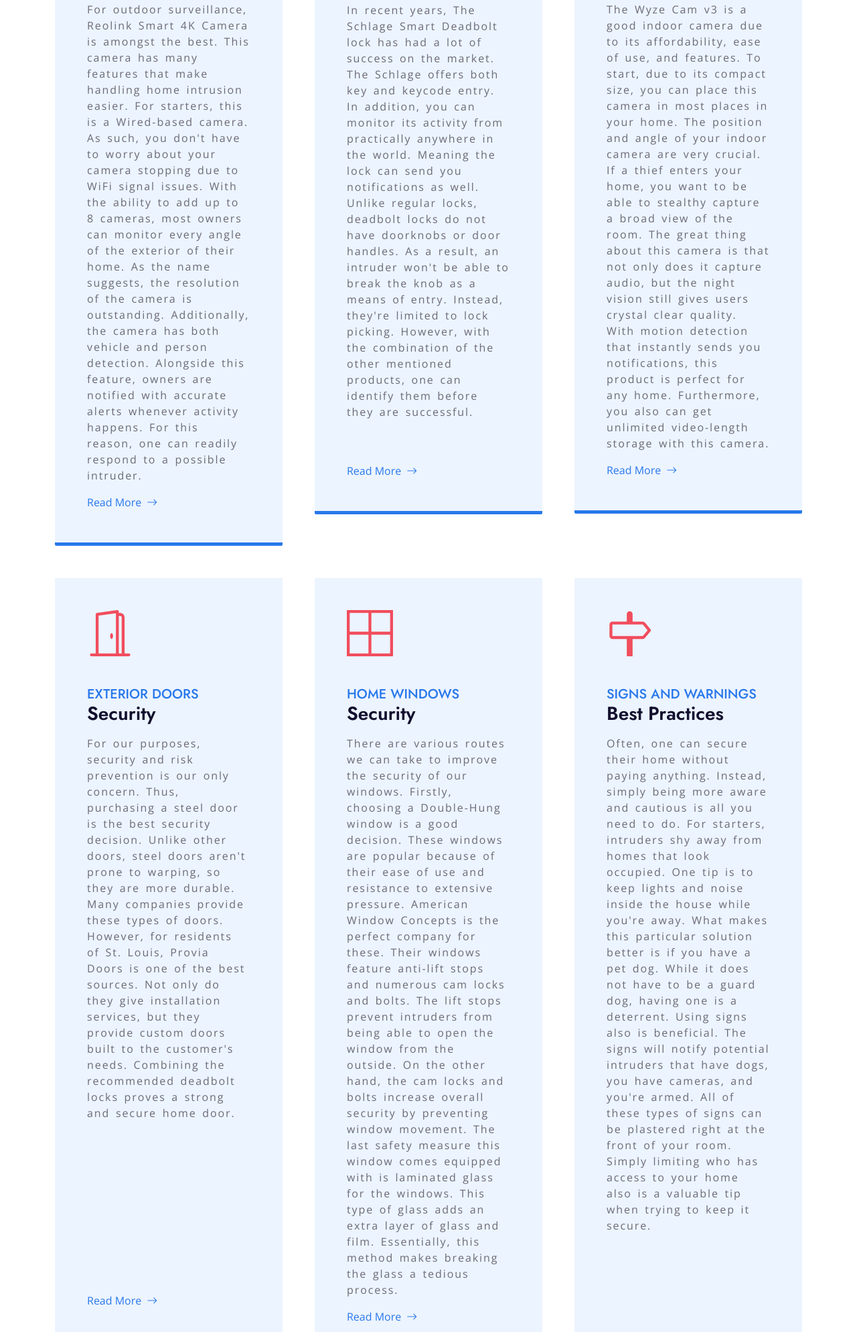
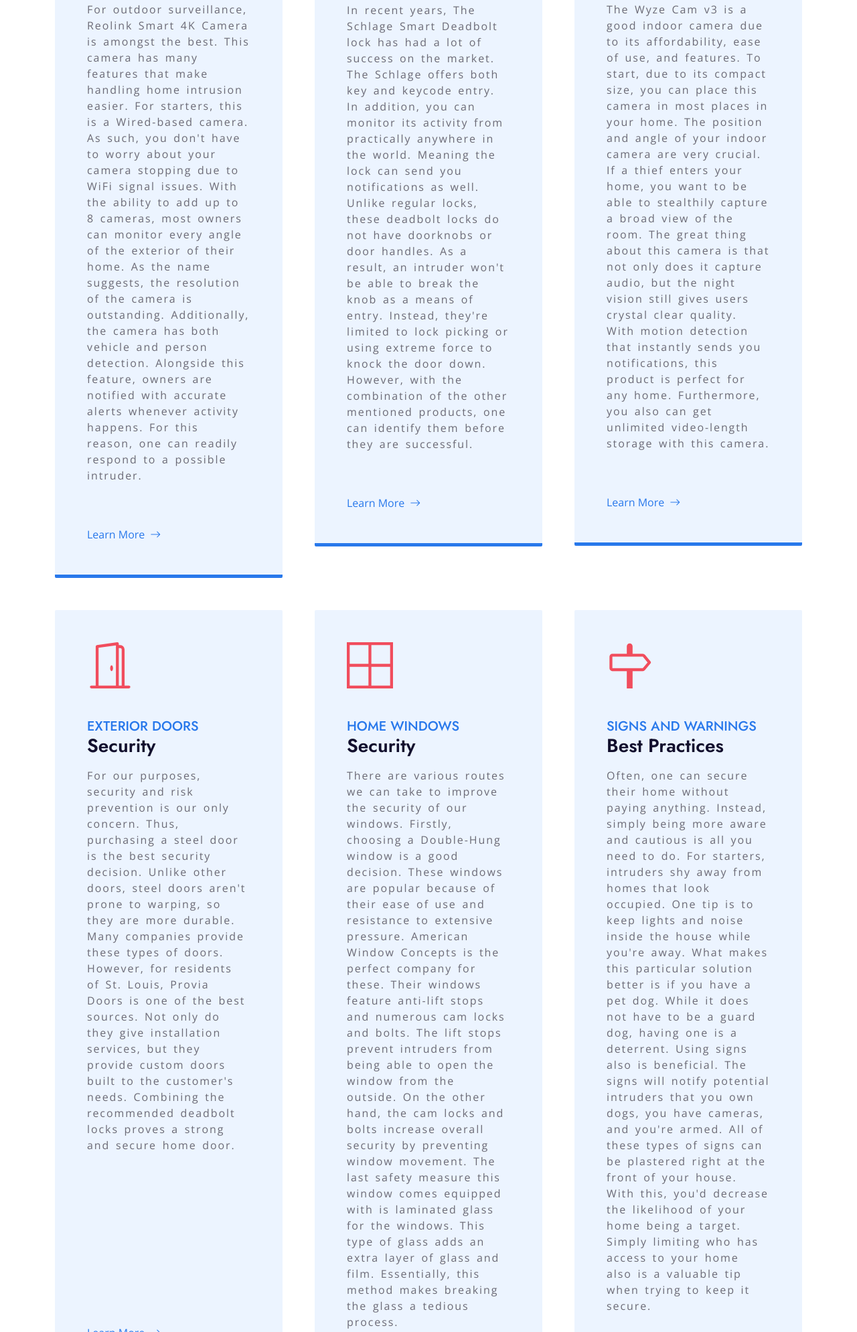
Before and after one commit to Blakley/Home-Security, a plain HTML site: page protection.html in a window 1280 px wide. Shown: the part 811-2800 px from the top of the page at 67% size. Drawn offline with nearby package versions, Linux system fonts and the light colour scheme; files whose address does not match are found by name.

Commit message:
Fixed Website Spelling Errors

```diff
--- a/protection.html
+++ b/protection.html
@@ -93,8 +93,9 @@
                                 Alongside this feature, owners are notified with accurate alerts whenever activity happens.
                                 For this reason, one can readily respond to a possible intruder.
                             </p>
+                            </br></br>
                             <!-- Link -->
-                            <a href="https://reolink.com/product/rlc-820a/">Read More<i class="bi bi-arrow-right ms-2"></i></a>
+                            <a href="https://reolink.com/product/rlc-820a/">Learn More<i class="bi bi-arrow-right ms-2"></i></a>
                         </div>
                     </div>
                 </div>
@@ -115,14 +116,14 @@
                                 The Schlage offers both key and keycode entry.
                                 In addition, you can monitor its activity from practically anywhere in the world.
                                 Meaning the lock can send you notifications as well.
-                                Unlike regular locks, deadbolt locks do not have doorknobs or door handles.
+                                Unlike regular locks, these deadbolt locks do not have doorknobs or door handles.
                                 As a result, an intruder won't be able to break the knob as a means of entry.
-                                Instead, they're limited to lock picking.
+                                Instead, they're limited to lock picking or using extreme force to knock the door down.
                                 However, with the combination of the other mentioned products, one can identify them before they are successful.
                             </p>
                             </br></br>
                             <!-- Link -->
-                            <a href="https://www.schlage.com/en/home/products/BE469NXCENFFF.html">Read More<i class="bi bi-arrow-right ms-2"></i></a>
+                            <a href="https://www.schlage.com/en/home/products/BE469NXCENFFF.html">Learn More<i class="bi bi-arrow-right ms-2"></i></a>
                         </div>
                     </div>
                 </div>
@@ -139,13 +140,14 @@
                                 The Wyze Cam v3 is a good indoor camera due to its affordability, ease of use, and features.
                                 To start, due to its compact size, you can place this camera in most places in your home.
                                 The position and angle of your indoor camera are very crucial.
-                                If a thief enters your home, you want to be able to stealthy capture a broad view of the room.
+                                If a thief enters your home, you want to be able to stealthily capture a broad view of the room.
                                 The great thing about this camera is that not only does it capture audio, but the night vision still gives users crystal clear quality.
                                 With motion detection that instantly sends you notifications, this product is perfect for any home.
                                 Furthermore, you also can get unlimited video-length storage with this camera.
                             </p>
+                            </br></br>
                             <!-- Link -->
-                            <a href="https://www.wyze.com/products/wyze-cam?related_selling_plan=41618559008930">Read More<i class="bi bi-arrow-right ms-2"></i></a>
+                            <a href="https://www.wyze.com/products/wyze-cam?related_selling_plan=41618559008930">Learn More<i class="bi bi-arrow-right ms-2"></i></a>
                         </div>
                     </div>
                 </div>
@@ -172,7 +174,7 @@
                             </p>
                             </br></br></br></br></br></br></br></br></br></br>
                             <!-- Link -->
-                            <a href="https://stlwindowsanddoors.com/provia/">Read More<i class="bi bi-arrow-right ms-2"></i></a>
+                            <a href="https://stlwindowsanddoors.com/provia/">Learn More<i class="bi bi-arrow-right ms-2"></i></a>
                         </div>
                     </div>
                 </div>
@@ -200,7 +202,7 @@
                                 Essentially, this method makes breaking the glass a tedious process.
                             </p>
                             <!-- Link -->
-                            <a href="https://americanwindowconcepts.com/services/windows/">Read More<i class="bi bi-arrow-right ms-2"></i></a>
+                            <a href="https://americanwindowconcepts.com/services/windows/">Learn More<i class="bi bi-arrow-right ms-2"></i></a>
                         </div>
                     </div>
                 </div>
@@ -223,11 +225,12 @@
                                 What makes this particular solution better is if you have a pet dog.
                                 While it does not have to be a guard dog, having one is a deterrent.
                                 Using signs also is beneficial.
-                                The signs will notify potential intruders that have dogs, you have cameras, and you're armed.
-                                All of these types of signs can be plastered right at the front of your room.
+                                The signs will notify potential intruders that you own dogs, you have cameras, and you're armed.
+                                All of these types of signs can be plastered right at the front of your house.
+                                With this, you'd decrease the likelihood of your home being a target.
                                 Simply limiting who has access to your home also is a valuable tip when trying to keep it secure.
                             </p>
-                            </br></br></br></br></br>
+                            </br></br>
                         </div>
                     </div>
                 </div>
```
Also changed, not shown: about.html (+1 -1 lines), threats.html (+1 -1 lines), notes.txt (deleted).
